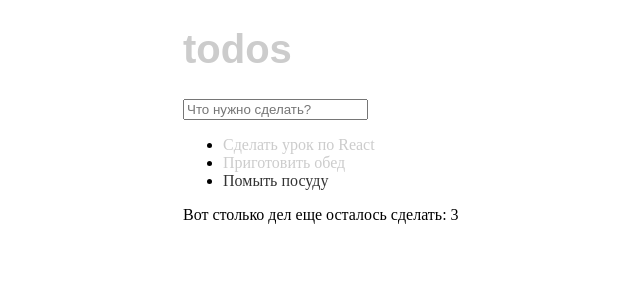
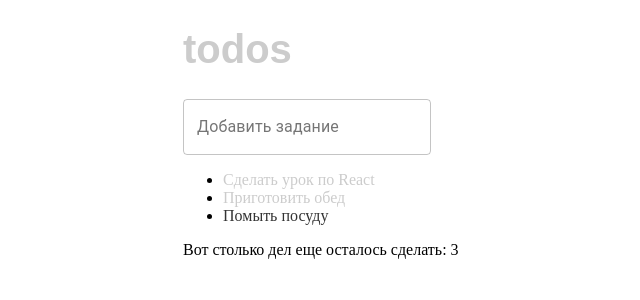
Before and after one commit to agatta17/Todo-App, a React (Create React App) app: page / in a window 1280 px wide. Shown: the top 300 px of the page, without its empty margins (307-947 px from the left). Built offline with nearby package versions, Linux system fonts and the light colour scheme.

Commit message:
material

```diff
--- a/package.json
+++ b/package.json
@@ -32,6 +32,7 @@
     ]
   },
   "devDependencies": {
+    "@material-ui/core": "^4.9.14",
     "classnames": "^2.2.6"
   }
 }
--- a/src/components/InputItem/InputItem.js
+++ b/src/components/InputItem/InputItem.js
@@ -1,5 +1,12 @@
 import React from 'react';
+import TextField from '@material-ui/core/TextField';
 
-const InputItem = () => (<input type="text" placeholder="Что нужно сделать?"/>);
+const InputItem = () => (<div>
+    <TextField
+        label="Добавить задание"
+        id="outlined-basic"
+        variant="outlined"
+    />
+</div>);
 
 export default InputItem;
```
Also changed, not shown: 1 other file (tests, documents, lock files or other folders).
